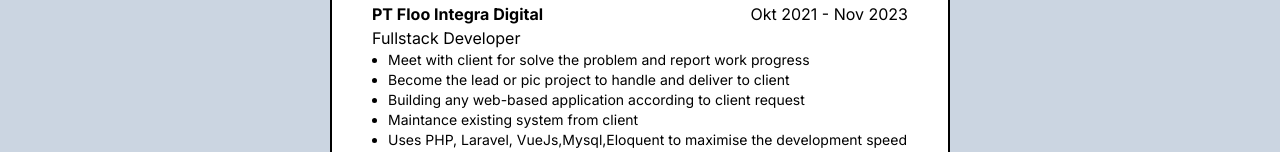
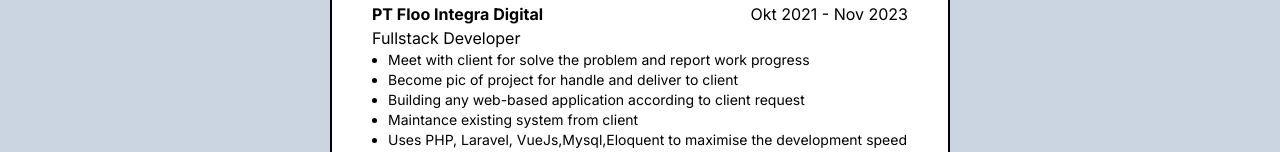
Before and after one commit to ddrag23/new-portofolio, a Next.js app: page /experience in a window 1280 px wide. Shown: the part 168-320 px from the top of the page. Built offline with nearby package versions, Linux system fonts and the light colour scheme.

Commit message:
:bug: fix: typo word

```diff
--- a/src/app/experience/page.tsx
+++ b/src/app/experience/page.tsx
@@ -13,7 +13,7 @@
                     </div>
                     <ul className="list-disc ml-4 text-sm">
                         <li>Meet with client for solve the problem and report work progress</li>
-                        <li>Become the lead or pic project to handle and deliver to client</li>
+                        <li>Become pic of project for handle and deliver to client</li>
                         <li>Building any web-based application according to client request</li>
                         <li>Maintance existing system from client</li>
                         <li>Uses PHP, Laravel, VueJs,Mysql,Eloquent to maximise the development speed and user experience of the web-based application</li>
```
